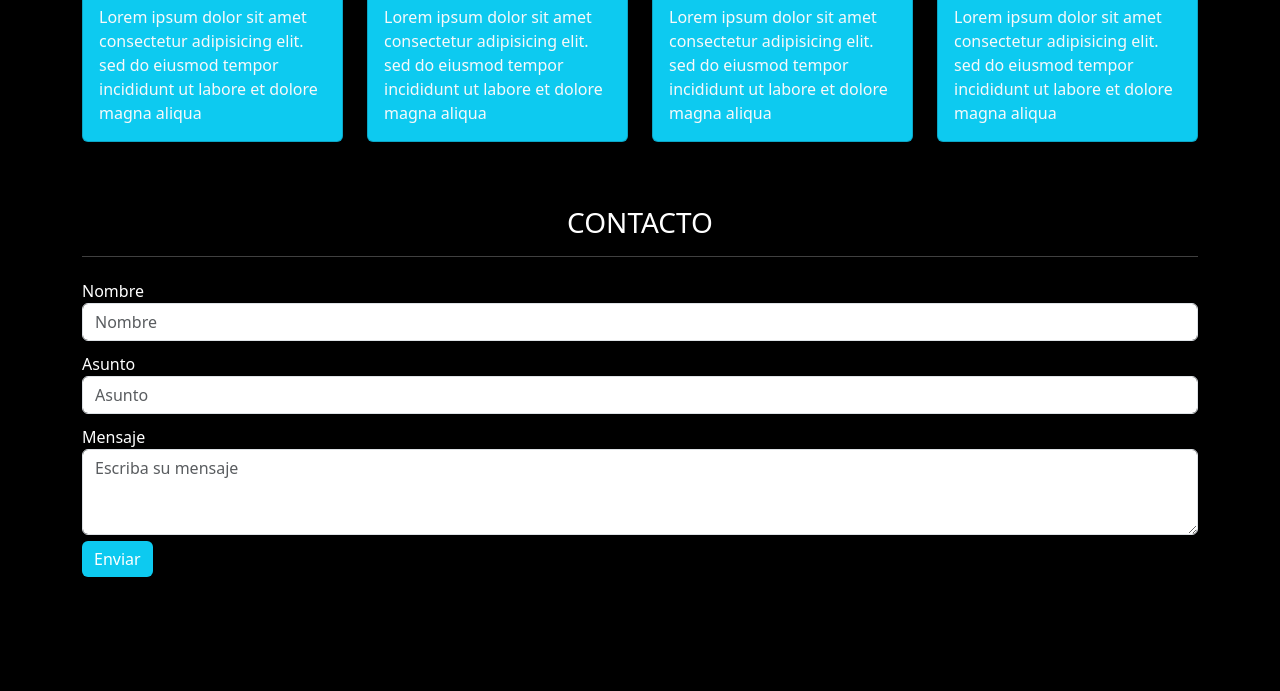
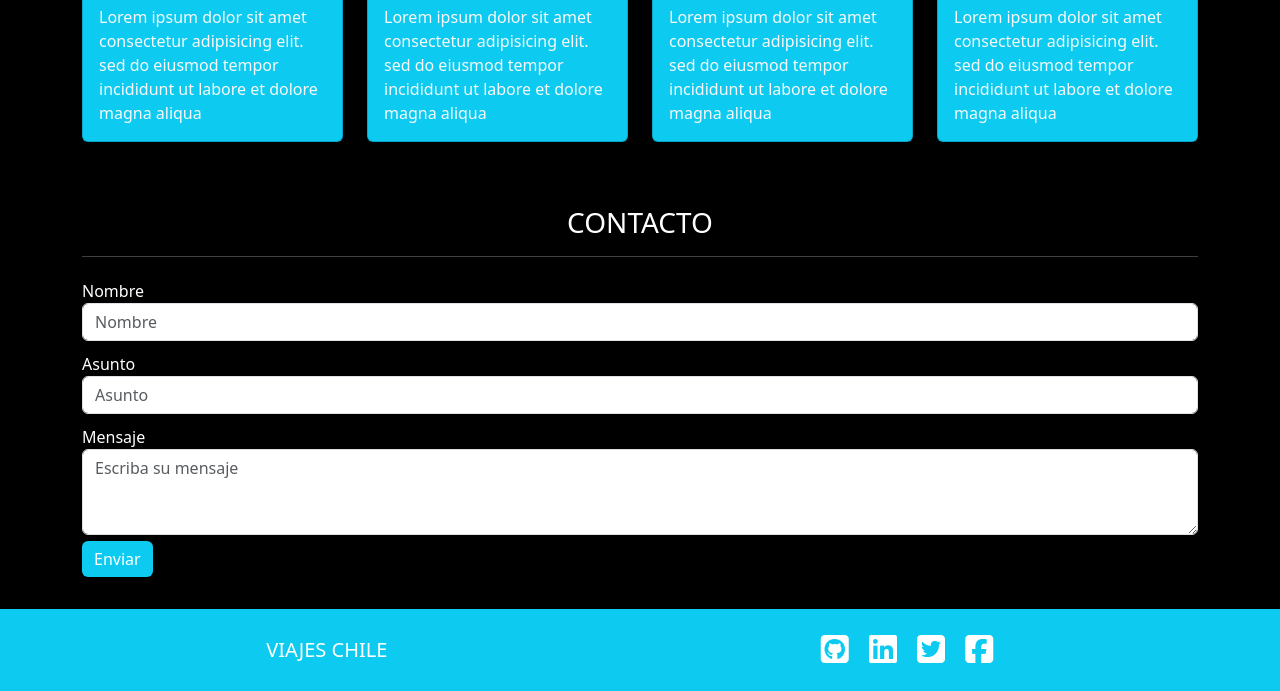
Before and after one commit to Psychodelic8/Viajes_Chile, a plain HTML site: page Index.html in a window 1280 px wide. Shown: the part 1875-2566 px from the top of the page. Before the commit the page ends 2484 px from the top, so only its background shows below. Drawn offline with nearby package versions, Linux system fonts and the light colour scheme.

Commit message:
Fifth Commit se Agrega Footer

```diff
--- a/Index.html
+++ b/Index.html
@@ -175,7 +175,21 @@
         <button type="button" class="btn btn-primary boton-enviar btn-responsive" id="enviar-correo" data-placement="right" title="Click para enviar">Enviar</button>
       </form>
   </section>
-
+<!--Footer-->
+<footer class="bg-info py-4">
+    <div class="container px-5">
+      <div class="row row-cols-1 row-cols-md-2 text-center">
+        <h5 class="footertxt logo col my-auto">VIAJES CHILE</h5>
+<!--Redes Sociales-->
+        <div class="col my-auto logos">
+          <a href="https://github.com/" target="_blank"><i class="fab fa-github-square fa-2x mx-1 mx-md-2" style="color: white;"></i></a>
+          <a href="https://linkedin.com/" target="_blank"><i class="fab fa-linkedin fa-2x mx-1 mx-md-2" style="color: white;"></i></a>
+          <a href="https://twitter.com/" target="_blank"><i class="fab fa-twitter-square fa-2x mx-1 mx-md-2" style="color: white;"></i></a>
+          <a href="https://facebook.com/" target="_blank"><i class="fab fa-facebook-square fa-2x mx-1 mx-md-2" style="color: white;"></i></a>
+        </div>
+      </div>
+    </div>
+</footer>
 <script src="https://code.jquery.com/jquery-3.7.1.js" integrity="sha256-eKhayi8LEQwp4NKxN+CfCh+3qOVUtJn3QNZ0TciWLP4=" crossorigin="anonymous"></script>
 <script src="https://cdn.jsdelivr.net/npm/bootstrap@5.3.3/dist/js/bootstrap.bundle.min.js" integrity="sha384-YvpcrYf0tY3lHB60NNkmXc5s9fDVZLESaAA55NDzOxhy9GkcIdslK1eN7N6jIeHz" crossorigin="anonymous"></script>
 <script src="https://cdn.jsdelivr.net/npm/@popperjs/core@2.11.8/dist/umd/popper.min.js" integrity="sha384-I7E8VVD/ismYTF4hNIPjVp/Zjvgyol6VFvRkX/vR+Vc4jQkC+hVqc2pM8ODewa9r" crossorigin="anonymous"></script>
```
